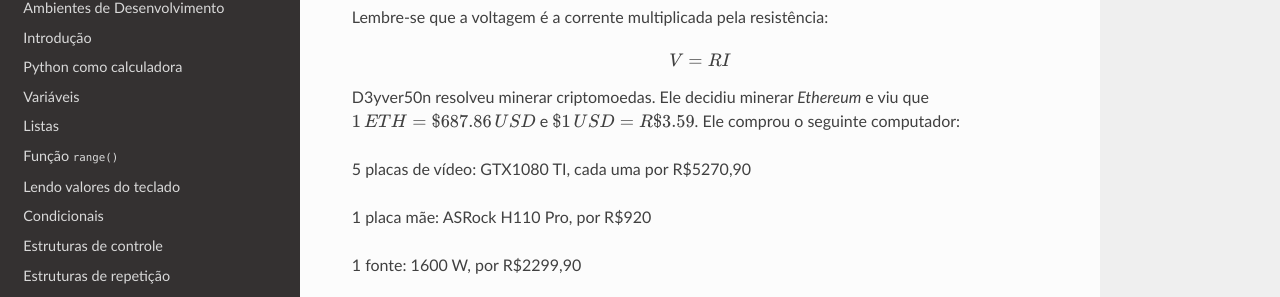
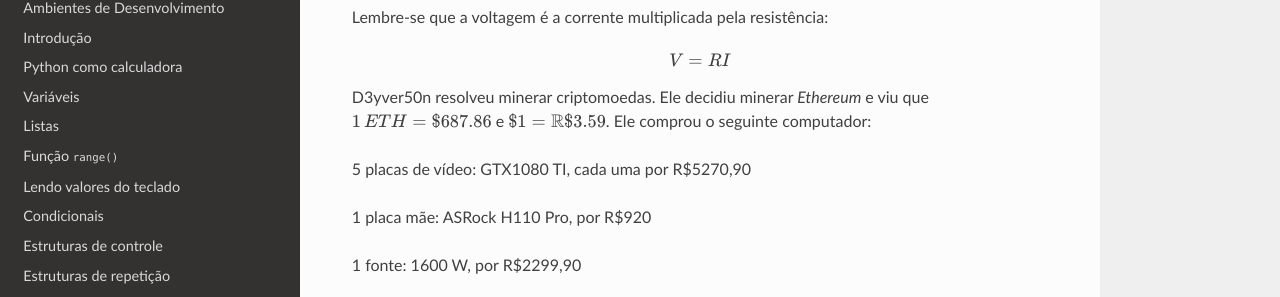
Before and after one commit to grupy-sanca/curso-python, a Sphinx documentation site: the page built from source/desafios_variaveis.rst, in a window 1280 px wide and 900 px high. Shown: the part 357-654 px from the top of the window. Built offline with Sphinx 7.4.7 and the Read the Docs theme 2.0.0, drawn with Linux system fonts in a browser that asks for light colours.

Commit message:
fix LaTeX compilation warnings

```diff
--- a/source/desafios_variaveis.rst
+++ b/source/desafios_variaveis.rst
@@ -34,7 +34,7 @@
          150.0, 89.99999999999999, 64.99999999999999
 
 #. D3yver50n resolveu minerar criptomoedas. Ele decidiu minerar *Ethereum* e viu
-   que :math:`1\, ETH = $687.86\, USD` e :math:`$1\, USD = R$3.59`. Ele comprou
+   que :math:`1\, ETH = \$687.86` e :math:`\$1 = \mathbb{R}\$3.59`. Ele comprou
    o seguinte computador:
 
    - 5 placas de vídeo: GTX1080 TI, cada uma por R$5270,90
--- a/source/exercicios_funcoes.rst
+++ b/source/exercicios_funcoes.rst
@@ -161,7 +161,7 @@
    :math:`N \pi / 4` estarão dentro do círculo.
 
    Então, basta escolher pontos aleatórios dentro do quadrado e ver se estão
-   dentro do círculo 🙃.
+   dentro do círculo
 
    Um ponto :math:`(x, y)` está dentro do círculo se
    :math:`x^2 + y^2 \leq R^2`.
```
